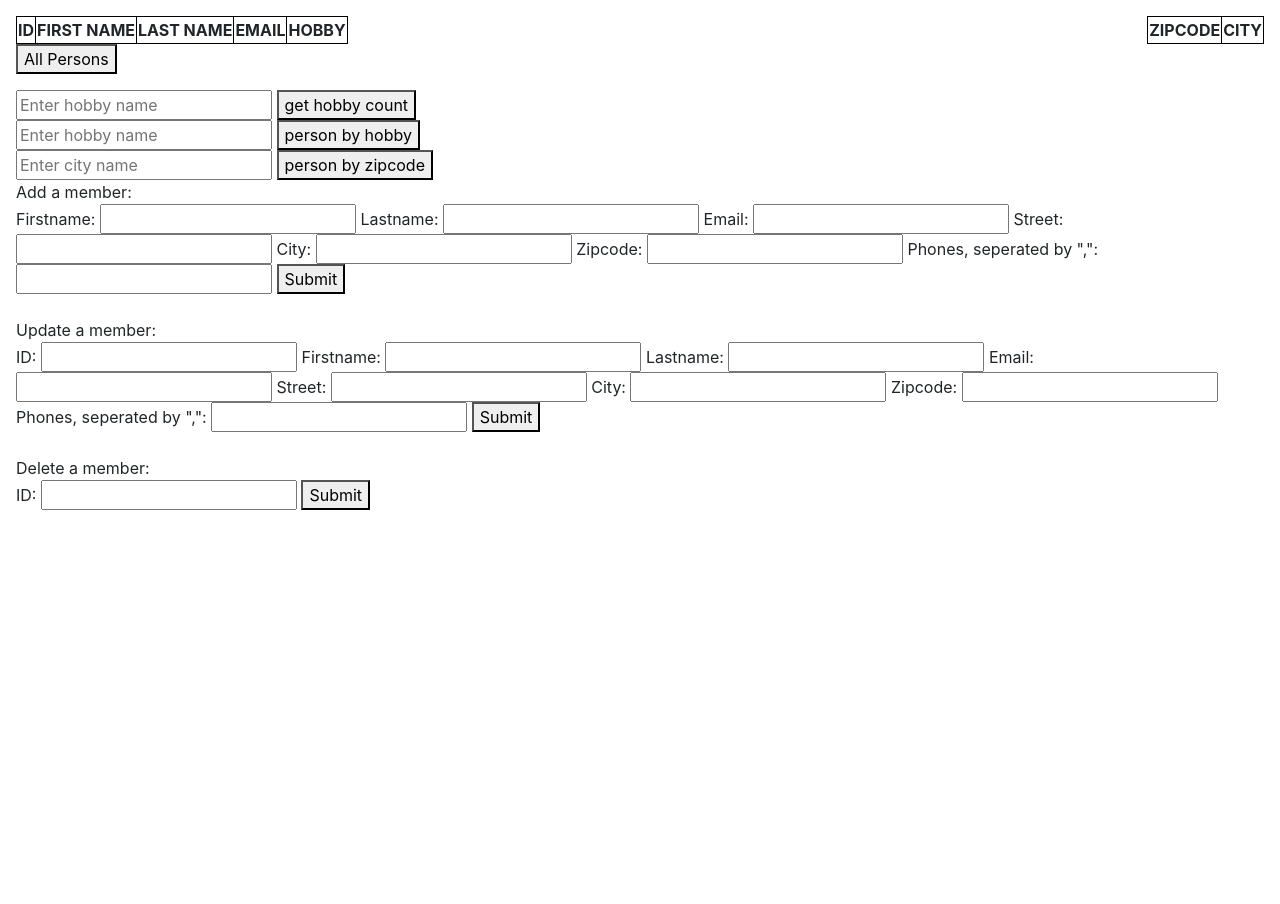
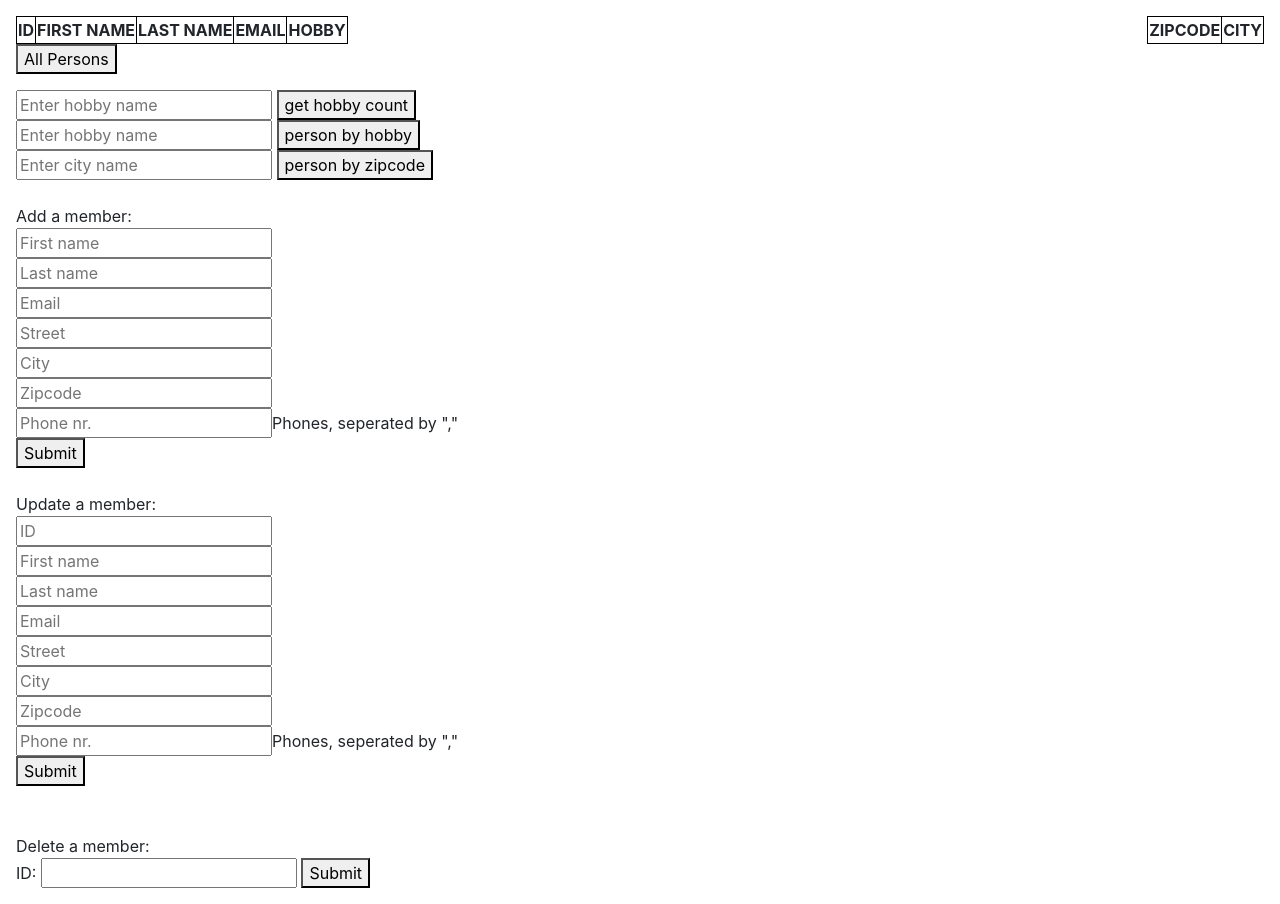
Before and after one commit to Josefsendavid/ca2frontend, a website built with webpack: page public/index.html in a window 1280 px wide. Before the commit the page ends 800 px from the top, so only its background shows below. Built offline with nearby package versions, Linux system fonts and the light colour scheme; files whose address does not match are found by name.

Commit message:
placeholders

```diff
--- a/public/index.html
+++ b/public/index.html
@@ -51,30 +51,32 @@
     <br>
     <input type="text" id="getCity" placeholder="Enter city name">
     <button id="getByCity">person by zipcode</button>
-
-    <br>
-    Add a member:<br>
-    Firstname: <input type="text" id="userFirstName">
-    Lastname: <input type="text" id="userLastName">
-    Email: <input type="text" id="userEmail">
-    Street: <input type="text" id="userStreet">
-    City: <input type="text" id="userCity">
-    Zipcode: <input type="text" id="userZip">
-    Phones, seperated by ",": <input type="text" id="userPhone">
-    <button type="button" button id="addMemb">Submit</button>
+    <br><br>
+    <div align="left">
+      Add a member:<br>
+      <input type="text" id="userFirstName" placeholder="First name"><br>
+      <input type="text" id="userLastName" placeholder="Last name"><br>
+      <input type="text" id="userEmail" placeholder="Email"><br>
+      <input type="text" id="userStreet" placeholder="Street"><br>
+      <input type="text" id="userCity" placeholder="City"><br>
+      <input type="text" id="userZip" placeholder="Zipcode"><br>
+      <input type="text" id="userPhone" placeholder="Phone nr.">Phones, seperated by "," <br>
+      <button type="button" button id="addMemb">Submit</button>
+    </div>
     <br>
 
-    <br>
-    Update a member:<br>
-    ID: <input type="text" id="idForPersonToChange">
-    Firstname: <input type="text" id="userFirstNameChange">
-    Lastname: <input type="text" id="userLastNameChange">
-    Email: <input type="text" id="userEmailChange">
-    Street: <input type="text" id="userStreetChange">
-    City: <input type="text" id="userCityChange">
-    Zipcode: <input type="text" id="userZipChange">
-    Phones, seperated by ",": <input type="text" id="userPhoneChange">
-    <button type="button" button id="editMember">Submit</button>
+    <div>
+      Update a member:<br>
+      <input type="number" id="idForPersonToChange" placeholder="ID"><br>
+      <input type="text" id="userFirstNameChange" placeholder="First name"><br>
+      <input type="text" id="userLastNameChange" placeholder="Last name"><br>
+      <input type="text" id="userEmailChange" placeholder="Email"><br>
+      <input type="text" id="userStreetChange" placeholder="Street"><br>
+      <input type="text" id="userCityChange" placeholder="City"><br>
+      <input type="text" id="userZipChange" placeholder="Zipcode"><br>
+      <input type="text" id="userPhoneChange" placeholder="Phone nr.">Phones, seperated by "," <br>
+      <button type="button" button id="editMember">Submit</button>
+    </div>
     <br>
 
     <br>
--- a/src/index.js
+++ b/src/index.js
@@ -63,7 +63,6 @@ function allPersons() {
             .then(res => fetchWithErrorCheck(res))
             .then(function (data) {
                 const trs = data.map(zips => {
-                    console.log(zips)
                     return `<tr>
         <td>${zips[0]}</td>
         <td>${zips[1]}</td>
```
Also changed, not shown: build/index.html, build/index_old.html (added), 1 other file.
